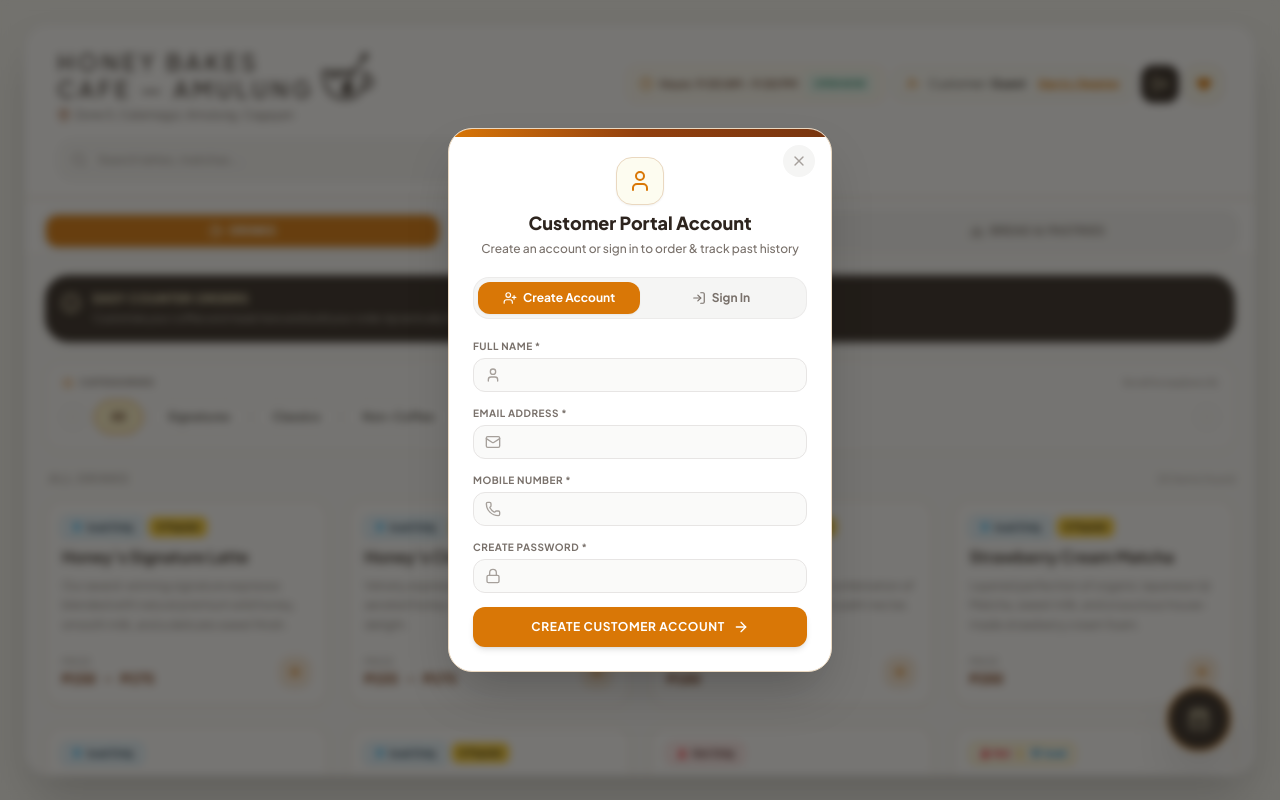
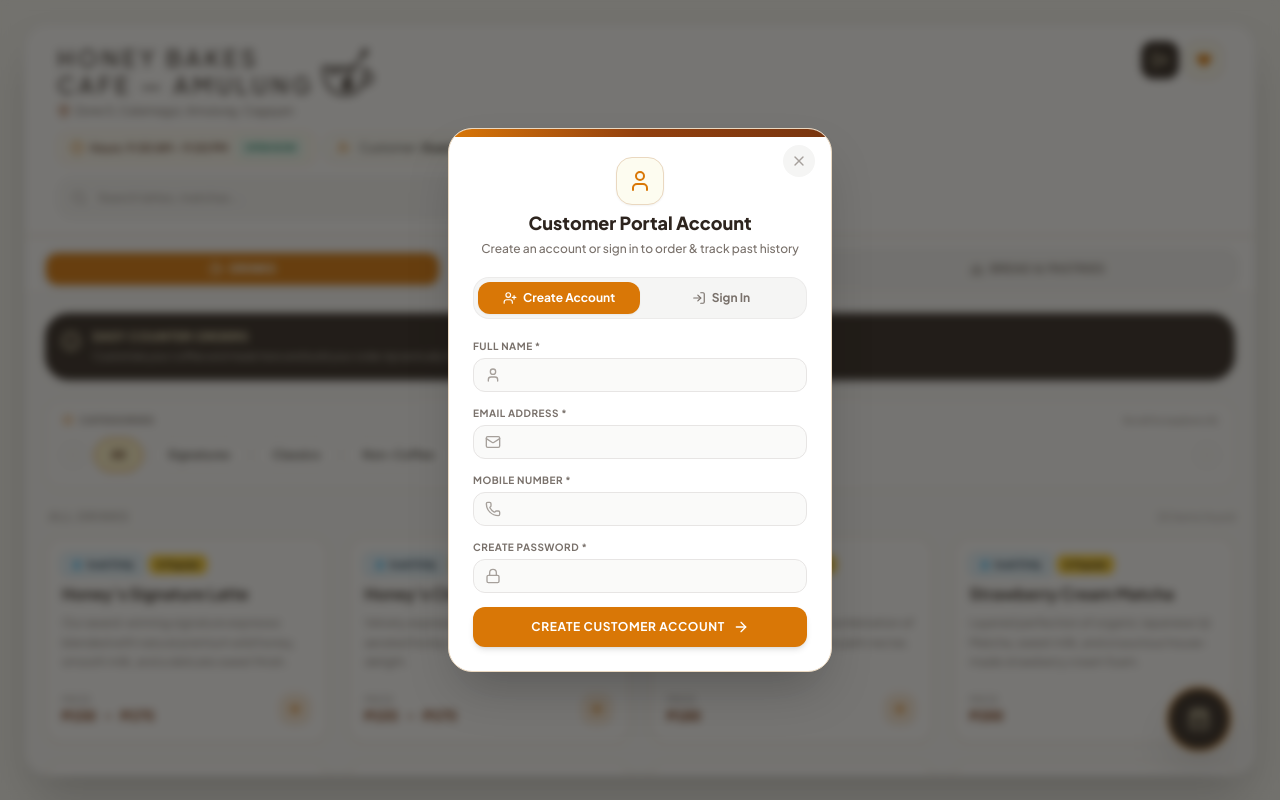
Before and after one commit to C0laaa/HB-Amulung2, a React (Vite) app: page / in a window 1280 px wide. Both pictures are taken after a click on the button 640 px from the left and 415 px from the top of the page. Built offline with nearby package versions, Linux system fonts and the light colour scheme; no server answers; the database is empty.

Commit message:
Update App.tsx

```diff
--- a/src/App.tsx
+++ b/src/App.tsx
@@ -583,45 +583,17 @@ export default function App() {
         ) : (
           <>
         {/* Cafe Header / Hero Cover */}
-        <header className="bg-white border-b border-brand-border pt-5 pb-4 px-4 md:px-8 relative space-y-3 md:space-y-4 shadow-xs">
-          <div className="flex flex-col lg:flex-row lg:items-center lg:justify-between gap-3">
-            <div className="space-y-1">
+        <header className="bg-white border-b border-brand-border pt-4 pb-4 px-4 md:px-8 relative space-y-3 shadow-xs">
+          {/* Top Row: Logo + Portal/Favorite Buttons */}
+          <div className="flex items-start justify-between gap-3">
+            <div className="space-y-1 min-w-0">
               <CafeLogo className="mt-0.5 mb-1" />
-              <p className="text-xs text-stone-500 font-medium flex items-center gap-1">
+              <p className="text-xs text-stone-500 font-medium flex items-center gap-1 truncate">
                 <MapPin className="w-3.5 h-3.5 text-brand-accent shrink-0" /> Zone 5, Calamagui, Amulung, Cagayan
               </p>
             </div>
 
-            <div className="flex flex-wrap items-center gap-2">
-              {/* Quick timing alert */}
-              <div className="flex items-center gap-1.5 text-[11px] text-brand-deep bg-brand-yellow/20 px-3 py-2 rounded-xl border border-brand-border/60 font-semibold">
-                <Clock className="w-3.5 h-3.5 text-brand-gold shrink-0" />
-                <span>Hours: 9:00 AM – 9:00 PM</span>
-                <span className="text-emerald-700 bg-emerald-50 px-1.5 py-0.5 rounded text-[9px] uppercase font-bold border border-emerald-100 ml-1">
-                  Open Now
-                </span>
-              </div>
-
-              {/* Customer Account Display Badge */}
-              <div className="flex items-center gap-2 bg-brand-cream/40 border border-brand-border/70 rounded-xl px-3 py-2 text-xs">
-                <UserCheck className="w-3.5 h-3.5 text-brand-gold shrink-0" />
-                <span className="truncate max-w-[180px] sm:max-w-xs">
-                  Customer: <strong className="text-brand-dark font-bold">{customerName || 'Guest'}</strong>
-                  {customerAccount?.email && <span className="text-stone-400 font-normal hidden xl:inline"> ({customerAccount.email})</span>}
-                </span>
-                <button
-                  id="customer-account-btn"
-                  onClick={() => {
-                    setAccountModalRequired(false);
-                    setIsAccountModalOpen(true);
-                  }}
-                  className="text-[10px] font-extrabold text-brand-gold hover:text-brand-accent underline shrink-0 cursor-pointer ml-1"
-                >
-                  {customerAccount?.isLoggedIn ? 'Manage Account' : 'Sign In / Register'}
-                </button>
-              </div>
-
-              <div className="flex items-center gap-1.5">
+            <div className="flex items-center gap-1.5 shrink-0">
               {/* Staff Console toggle / Switch Portal */}
               <button
                 id="staff-console-btn"
@@ -645,10 +617,41 @@ export default function App() {
                   setTimeout(() => setShowHeartAlert(false), 2500);
                 }}
                 className="p-2.5 bg-brand-cream hover:bg-brand-yellow/30 rounded-xl border border-brand-border text-brand-gold transition-all active:scale-95 cursor-pointer"
+                title="Favorite"
               >
                 <Heart className="w-4 h-4 fill-brand-gold text-brand-gold" />
               </button>
             </div>
+          </div>
+
+          {/* Badges Row: Open Hours & Customer Account */}
+          <div className="flex flex-wrap items-center gap-2">
+            {/* Quick timing alert */}
+            <div className="flex items-center gap-1.5 text-[11px] text-brand-deep bg-brand-yellow/20 px-3 py-1.5 rounded-xl border border-brand-border/60 font-semibold">
+              <Clock className="w-3.5 h-3.5 text-brand-gold shrink-0" />
+              <span>Hours: 9:00 AM – 9:00 PM</span>
+              <span className="text-emerald-700 bg-emerald-50 px-1.5 py-0.5 rounded text-[9px] uppercase font-bold border border-emerald-100 ml-1">
+                Open Now
+              </span>
+            </div>
+
+            {/* Customer Account Display Badge */}
+            <div className="flex items-center gap-2 bg-brand-cream/40 border border-brand-border/70 rounded-xl px-3 py-1.5 text-xs">
+              <UserCheck className="w-3.5 h-3.5 text-brand-gold shrink-0" />
+              <span className="truncate max-w-[180px] sm:max-w-xs">
+                Customer: <strong className="text-brand-dark font-bold">{customerName || 'Guest'}</strong>
+                {customerAccount?.email && <span className="text-stone-400 font-normal hidden xl:inline"> ({customerAccount.email})</span>}
+              </span>
+              <button
+                id="customer-account-btn"
+                onClick={() => {
+                  setAccountModalRequired(false);
+                  setIsAccountModalOpen(true);
+                }}
+                className="text-[10px] font-extrabold text-brand-gold hover:text-brand-accent underline shrink-0 cursor-pointer ml-1"
+              >
+                {customerAccount?.isLoggedIn ? 'Manage Account' : 'Sign In / Register'}
+              </button>
             </div>
           </div>
 
```
Lines whose indentation alone changed are shown as unchanged.
